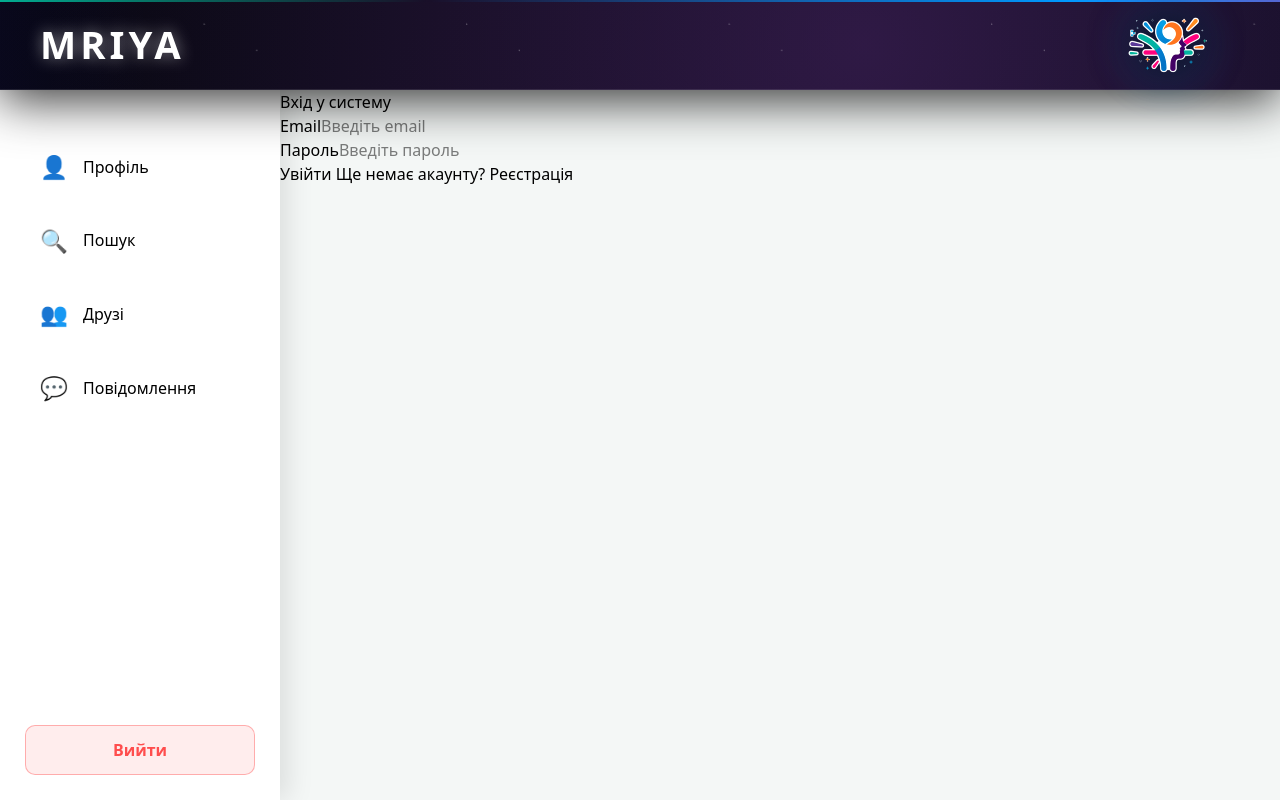
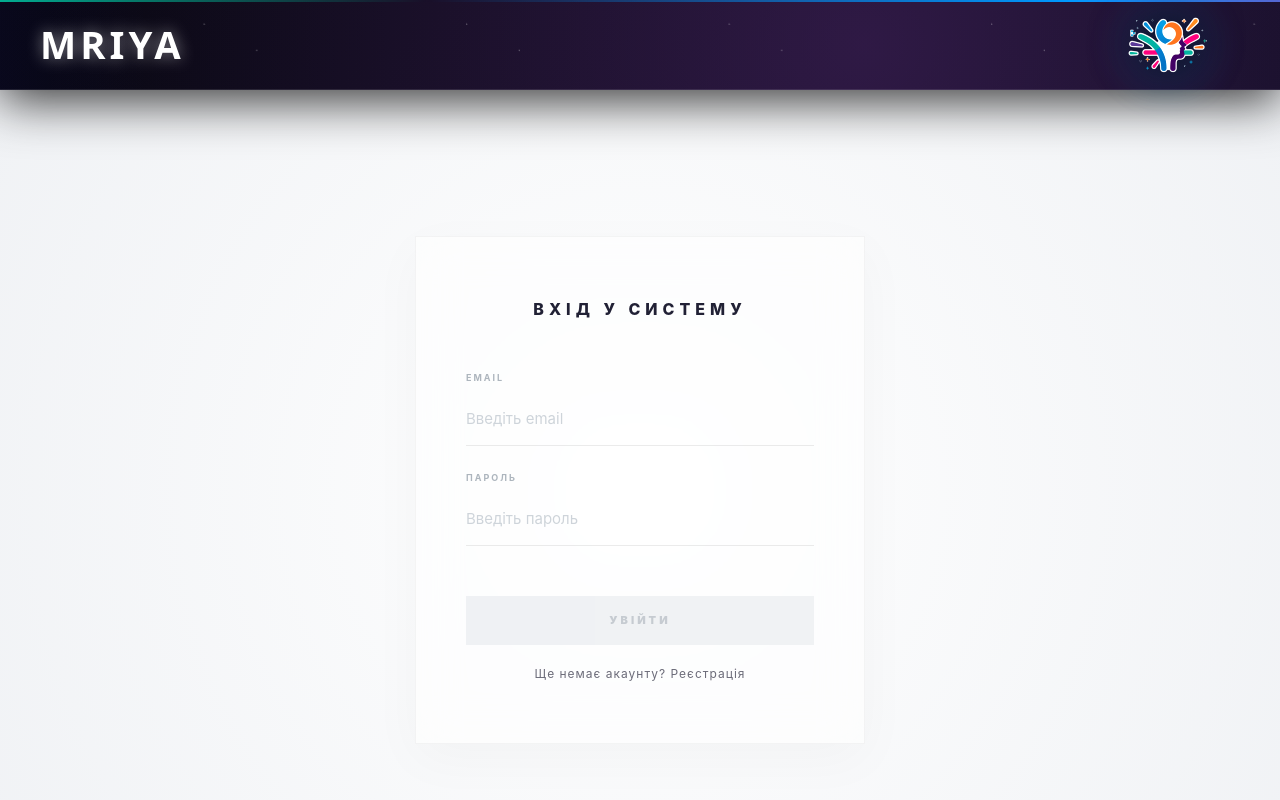
Before and after one commit to tkushmyruk/Mriya, an Angular app in the folder frontend/: page /login in a window 1280 px wide. Built offline with nearby package versions, Linux system fonts and the light colour scheme.

Commit message:
MSN-21 login style (#14)

```diff
--- a/frontend/src/app/app.html
+++ b/frontend/src/app/app.html
@@ -1,7 +1,7 @@
 <app-header></app-header>
 
 <div class="app-layout">
-  <nav-bar></nav-bar>
+  <nav-bar *ngIf="showNavbar"></nav-bar>
   <main class="main-content">
     <router-outlet></router-outlet>
   </main>
--- a/frontend/src/app/app.ts
+++ b/frontend/src/app/app.ts
@@ -1,14 +1,28 @@
 import { Component, signal } from '@angular/core';
-import { RouterOutlet } from '@angular/router';
+import {NavigationEnd, Router, RouterOutlet} from '@angular/router';
 import {HeaderComponent} from './components/header/header';
 import {NavBar} from './nav-bar/nav-bar';
+import {filter} from 'rxjs';
+import {NgIf} from '@angular/common';
 
 @Component({
   selector: 'app-root',
-  imports: [RouterOutlet, HeaderComponent, NavBar],
+  imports: [RouterOutlet, HeaderComponent, NavBar, NgIf],
   templateUrl: './app.html',
   styleUrl: './app.css'
 })
 export class App {
+
+  showNavbar = true;
+
   protected readonly title = signal('social-ui');
+
+  constructor(private router: Router) {
+    this.router.events.pipe(
+      filter(event => event instanceof NavigationEnd)
+    ).subscribe((event: NavigationEnd) => {
+      const excludedRoutes = ['/login'];
+      this.showNavbar = !excludedRoutes.includes(event.urlAfterRedirects);
+    });
+  }
 }
--- a/frontend/src/app/components/auth/login/login.css
+++ b/frontend/src/app/components/auth/login/login.css
@@ -0,0 +1,159 @@
+:host {
+  display: flex;
+  justify-content: center;
+  align-items: center;
+  min-height: 100vh;
+  background: radial-gradient(circle at 50% 50%, #ffffff 0%, #f0f2f5 100%);
+  font-family: 'Inter', sans-serif;
+  margin: 0;
+  padding: 0;
+}
+
+.login-container {
+  background: rgba(255, 255, 255, 0.6);
+  backdrop-filter: blur(20px);
+  -webkit-backdrop-filter: blur(20px);
+
+  width: 100%;
+  max-width: 450px;
+  padding: 60px 50px;
+  border-radius: 0;
+  border: 1px solid rgba(0, 0, 0, 0.04);
+
+  box-shadow: 0 15px 50px rgba(0, 0, 0, 0.03);
+
+  animation: revealCard 0.8s cubic-bezier(0.19, 1, 0.22, 1) both;
+}
+
+h2 {
+  font-size: 16px;
+  font-weight: 800;
+  text-transform: uppercase;
+  letter-spacing: 5px;
+  color: #0a0a20;
+  text-align: center;
+  margin-bottom: 50px;
+  opacity: 0.9;
+}
+
+.form-group {
+  margin-bottom: 25px;
+}
+
+.form-group label {
+  display: block;
+  font-size: 9px;
+  font-weight: 700;
+  text-transform: uppercase;
+  letter-spacing: 2px;
+  color: #adb5bd;
+  margin-bottom: 8px;
+}
+
+.form-group input {
+  width: 100%;
+  padding: 15px 0;
+  background: transparent;
+  border: none;
+  border-bottom: 1px solid rgba(0, 0, 0, 0.08);
+
+  font-family: 'Inter', sans-serif;
+  font-size: 15px;
+  color: #0a0a20;
+  outline: none;
+  transition: all 0.3s ease;
+}
+
+.form-group input:focus {
+  border-bottom-color: #0a0a20;
+}
+
+.form-group input::placeholder {
+  color: #ced4da;
+  font-weight: 400;
+}
+
+.error {
+  font-size: 12px;
+  color: #ff4d4d;
+  text-align: center;
+  margin: 20px 0;
+  letter-spacing: 1px;
+}
+
+.actions {
+  display: flex;
+  flex-direction: column;
+  align-items: center;
+  margin-top: 50px;
+  gap: 20px;
+}
+
+button {
+  width: 100%;
+  background: #0a0a20;
+  color: #ffffff;
+  border: none;
+  padding: 16px 0;
+  font-size: 11px;
+  font-weight: 900;
+  text-transform: uppercase;
+  letter-spacing: 3px;
+  cursor: pointer;
+  transition: all 0.3s cubic-bezier(0.19, 1, 0.22, 1);
+  position: relative;
+  overflow: hidden;
+}
+
+button:hover:not(:disabled) {
+  background: transparent;
+  color: #0a0a20;
+  box-shadow: inset 0 0 0 1px #0a0a20;
+}
+
+button:disabled {
+  background: #e9ecef;
+  color: #adb5bd;
+  cursor: not-allowed;
+  opacity: 0.7;
+}
+
+.actions a {
+  font-size: 12px;
+  color: #0a0a20;
+  text-decoration: none;
+  opacity: 0.6;
+  position: relative;
+  transition: opacity 0.3s ease;
+  letter-spacing: 1px;
+}
+
+.actions a:hover {
+  opacity: 1;
+}
+
+.actions a::after {
+  content: '';
+  position: absolute;
+  bottom: -4px;
+  left: 50%;
+  width: 0;
+  height: 1px;
+  background: #0a0a20;
+  transition: all 0.3s ease;
+  transform: translateX(-50%);
+}
+
+.actions a:hover::after {
+  width: 100%;
+}
+
+@keyframes revealCard {
+  from { opacity: 0; transform: translateY(30px); filter: blur(10px); }
+  to { opacity: 1; transform: translateY(0); filter: blur(0); }
+}
+
+@keyframes slideDown {
+  from { opacity: 0; transform: translateY(-10px); }
+  to { opacity: 1; transform: translateY(0); }
+}
```
Also changed, not shown: 2 other files (tests, documents, lock files or other folders).
